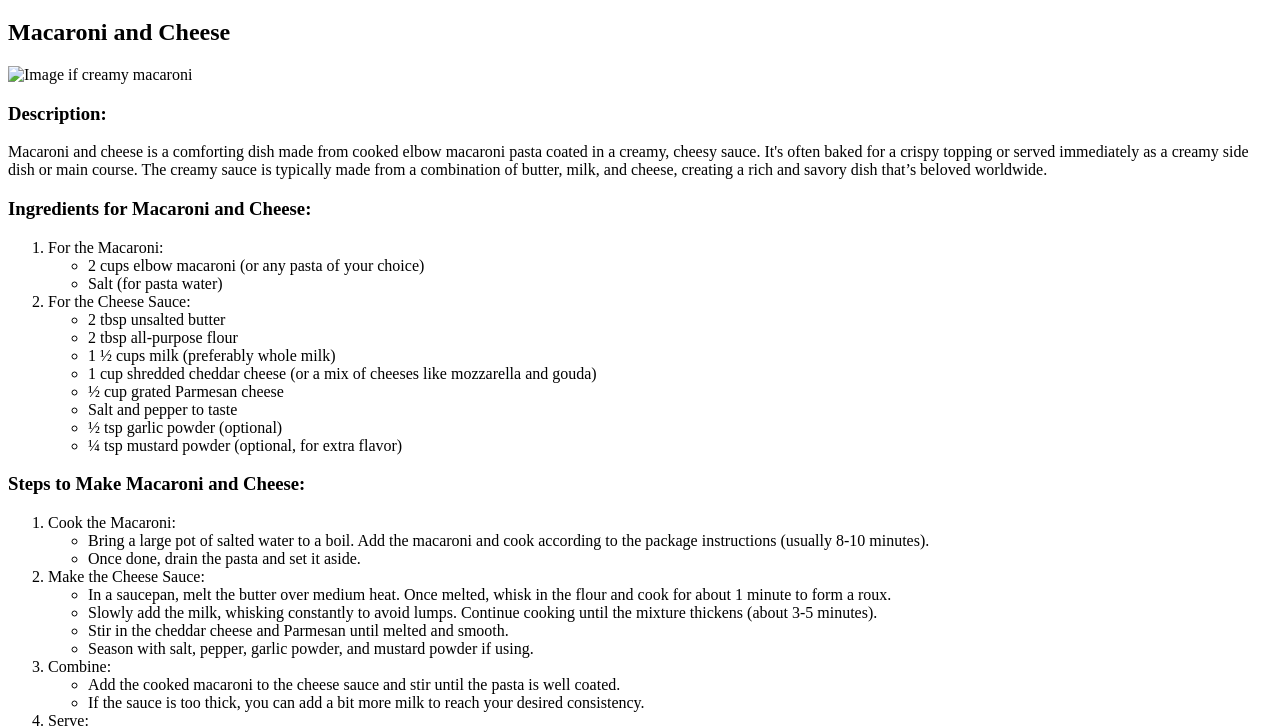
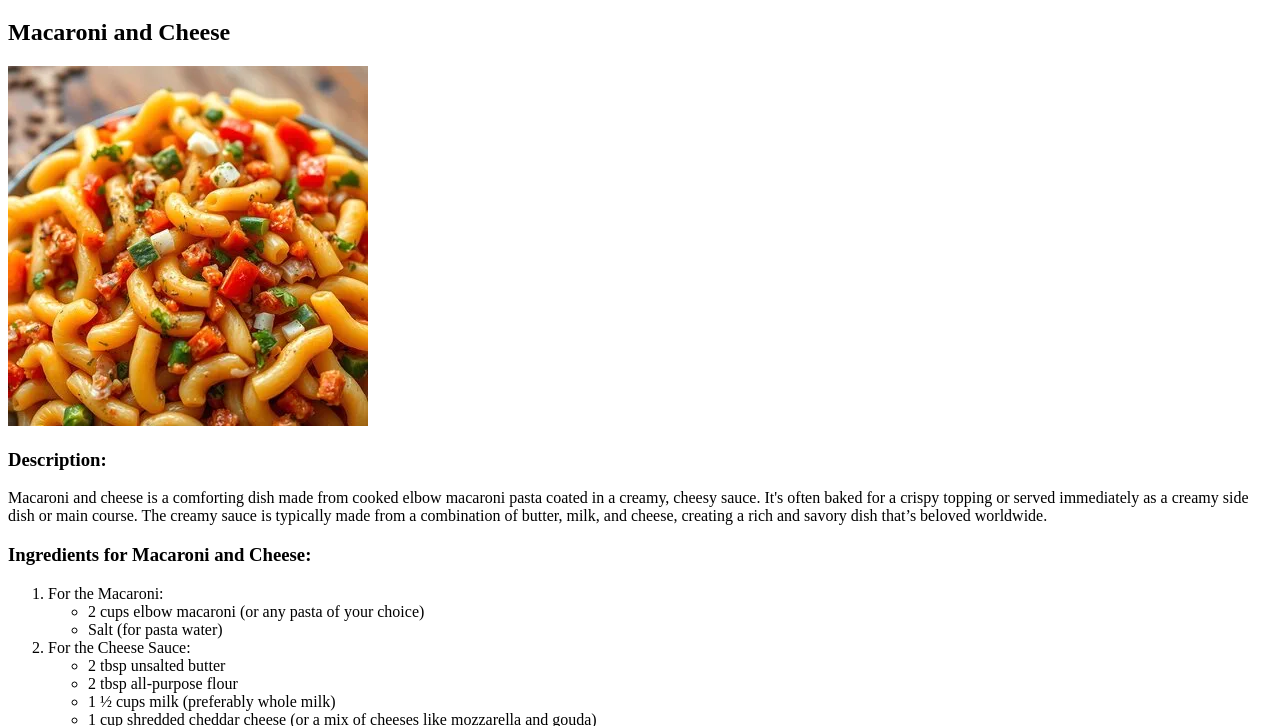
Before and after one commit to nihar-rajput/odin-recipes, a plain HTML site: page recipies/macaroni.html in a window 1280 px wide. Shown: the part 61-787 px from the top of the page. Drawn offline with Linux system fonts and the light colour scheme; the site is published under a folder, as on GitHub Pages, so addresses that start at the root find nothing.

Commit message:
update folder path for images

```diff
--- a/recipies/macaroni.html
+++ b/recipies/macaroni.html
@@ -9,7 +9,7 @@
     <h1>How to Make Macaroni and Fries</h1>
 
         <h2>Macaroni and Cheese</h2>
-        <img src="/images/macroni.png" alt="Image if creamy macaroni">
+        <img src="../images/macroni.png" alt="Image if creamy macaroni">
         <h3>Description:</h3>
         <p>Macaroni and cheese is a comforting dish made from cooked elbow macaroni pasta coated in a creamy, cheesy sauce. It's often baked for a crispy topping or served immediately as a creamy side dish or main course. The creamy sauce is typically made from a combination of butter, milk, and cheese, creating a rich and savory dish that’s beloved worldwide.</p>
 
```
Also changed, not shown: recipies/pizza.html (+1 -1 lines).
